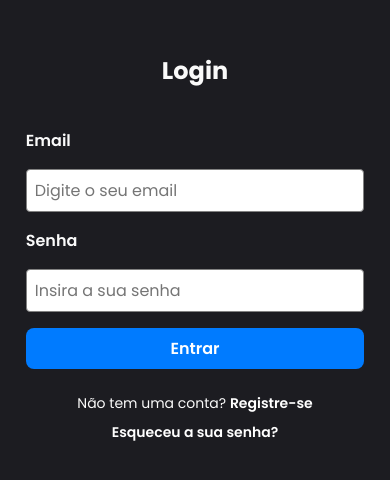
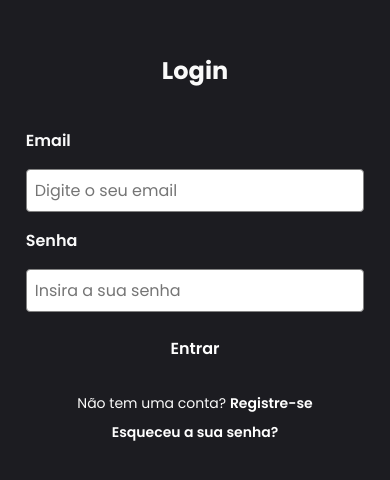
Before and after one commit to TonyAnderson98/tonycursos_2.0, a Next.js app: page /login in a window 390 px wide. Shown: the part 174-654 px from the top of the page. Built offline with nearby package versions, Linux system fonts and the light colour scheme.

Commit message:
style: implementa responsividade e refatora variáveis CSS
- Adiciona breakpoint mobile (768px)
- Organiza :root em categorias
- Corrige layout responsivo do Next Image

```diff
--- a/package.json
+++ b/package.json
@@ -18,6 +18,7 @@
   },
   "devDependencies": {
     "@eslint/eslintrc": "^3",
+    "@types/node": "22.15.18",
     "@types/react": "19.1.4",
     "eslint": "^9",
     "eslint-config-next": "15.3.2"
--- a/src/app/globals.css
+++ b/src/app/globals.css
@@ -1,21 +1,60 @@
 @import url("https://fonts.googleapis.com/css2?family=Poppins:ital,wght@0,100;0,200;0,300;0,400;0,500;0,600;0,700;0,800;0,900;1,100;1,200;1,300;1,400;1,500;1,600;1,700;1,800;1,900&display=swap");
 
 :root {
+    /* Cores */
     --color-border: #818181;
-    --color-background-button: var(--background-button, #007bff);
-    --color-background-button-hover: var(--background-button-hovered, #0056b3);
     --color-text: #fafafa;
+    --color-text-grey: #9b9ba5;
+    --color-background-dark: #1c1c21;
+
+    /* Cores de Botão */
+    --color-button-primary: #007bff;
+    --color-button-primary-hover: #0056b3;
+
+    /* Espaçamentos */
+    --spacing-xs: 0.25rem;
     --spacing-sm: 0.5rem;
     --spacing-md: 1rem;
     --spacing-lg: 1.5rem;
+    --spacing-xl: 2rem;
+
+    /* Bordas */
     --border-radius-sm: 0.25rem;
     --border-radius-md: 0.5rem;
     --border-radius-lg: 1rem;
+    --border-width-default: 1px;
+
+    /* Tipografia - Tamanhos das fontes */
+    --font-size-xxs: 0.625rem; /* 10px */
+    --font-size-xs: 0.75rem; /* 12px */
+    --font-size-sm: 0.875rem; /* 14px */
+    --font-size-md: 1rem; /* 16px */
+    --font-size-lg: 1.125rem; /* 18px */
+    --font-size-xl: 1.25rem; /* 20px */
+    --font-size-xxl: 1.5rem; /* 24px */
+    --font-size-xxxl: 1.75rem; /* 28px */
+    --font-size-display: 2rem; /* 32px */
+    --font-size-display-lg: 2.5rem; /* 40px */
+
+    --font-weight-thin: 100;
+    --font-weight-extralight: 200;
+    --font-weight-light: 300;
+    --font-weight-regular: 400;
+    --font-weight-medium: 500;
+    --font-weight-semibold: 600;
+    --font-weight-bold: 700;
+    --font-weight-extrabold: 800;
+    --font-weight-black: 900;
+
+    /* Transições */
+    --transition-default: all 0.25s ease;
+    --transition-fast: all 0.1s ease;
+    --transition-slow: all 0.4s ease;
+
+    /* Formulários */
     --width-form: 95%;
     --max-width-form: 30rem;
-    --font-weight-semibold: 600;
-    --transition-default: all 0.25s ease;
-    --background-dark: #1c1c21;
+    --input-height: 2.5rem;
 }
 
 * {
@@ -27,5 +66,5 @@
 }
 
 body {
-    background-color: var(--background-dark);
+    background-color: var(--color-background-dark);
 }
```
Also changed, not shown: src/app/page.jsx (+10 -5 lines), src/app/styles.module.css (+28 -0 lines), 1 other file (tests, documents, lock files or other folders).
